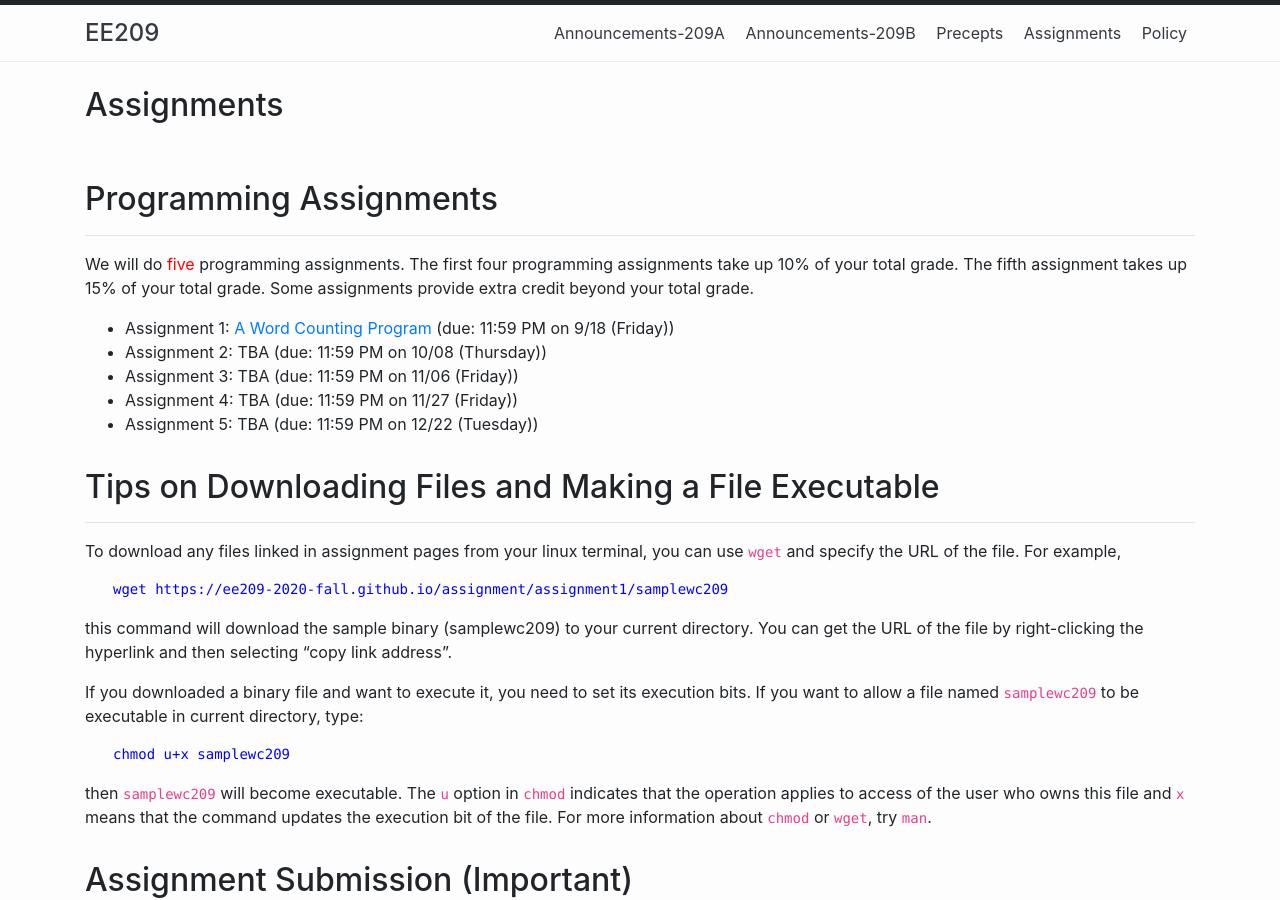
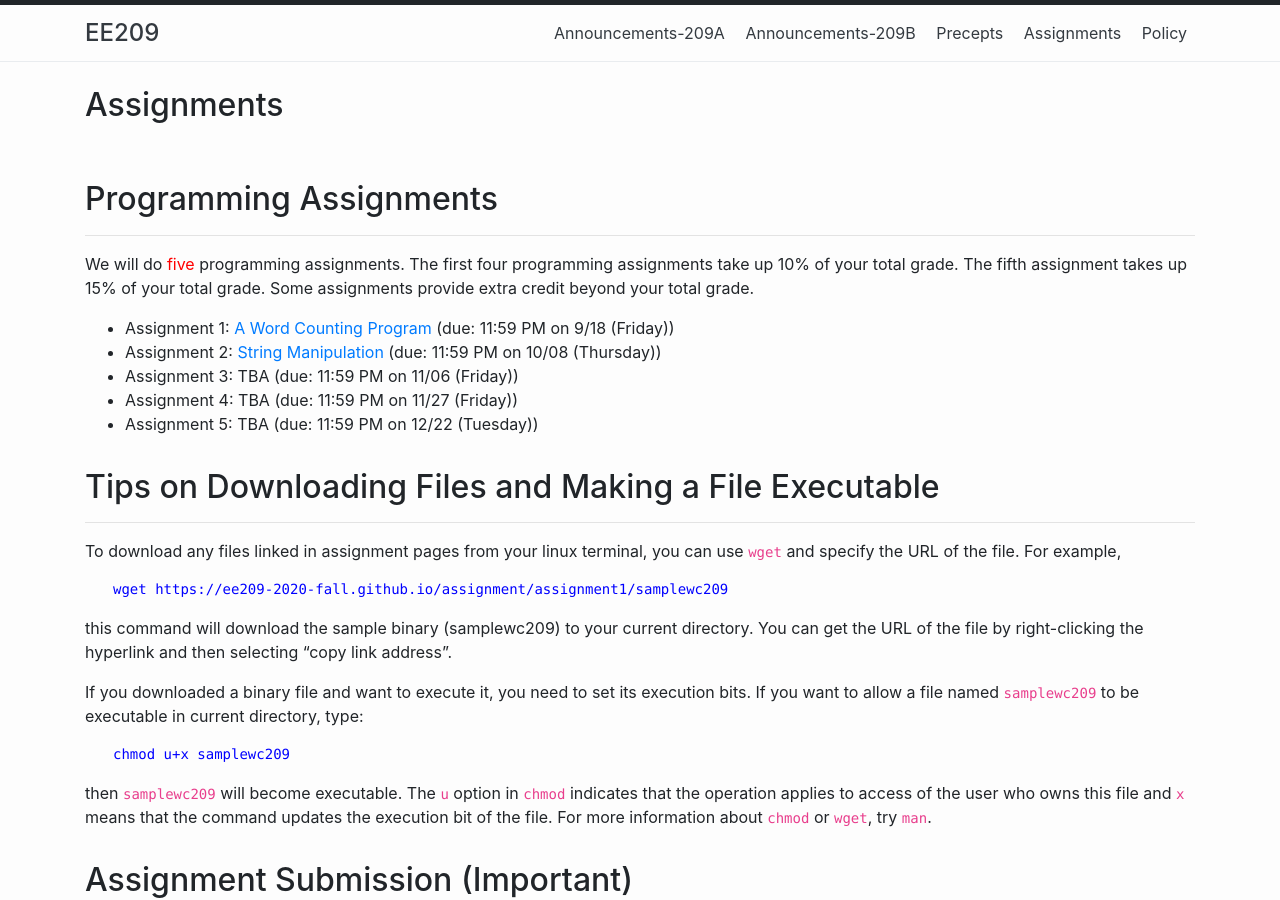
Before and after one commit to ee209-2020-fall/ee209-2020-fall, a Jekyll site: the page built from assign.md, in a window 1280 px wide and 900 px high. Built offline with Jekyll 4.4.1, drawn with Linux system fonts in a browser that asks for light colours.

Commit message:
Project2 upload

```diff
--- a/assign.md
+++ b/assign.md
@@ -16,7 +16,7 @@ grade. Some assignments provide extra credit beyond your total grade.
 
 <ul>
 <li> Assignment 1: <a href="../assignment/assignment1/wordcounting.html"> A Word Counting Program</a> (due: 11:59 PM on 9/18 (Friday)) </li>
-<li> Assignment 2: TBA (due: 11:59 PM on 10/08 (Thursday)) </li>
+<li> Assignment 2: <a href="../assignment/assignment1/wordcounting.html"> String Manipulation</a>  (due: 11:59 PM on 10/08 (Thursday)) </li>
 <li> Assignment 3: TBA (due: 11:59 PM on 11/06 (Friday)) </li>
 <li> Assignment 4: TBA (due: 11:59 PM on 11/27 (Friday)) </li>
 <li> Assignment 5: TBA (due: 11:59 PM on 12/22 (Tuesday)) </li>
--- a/assignment/assignment2/stringfile.html
+++ b/assignment/assignment2/stringfile.html
@@ -19,7 +19,7 @@
 <body>
 <div class="ui top fixed hidden menu custom">
     <div class="ui container">
-        <a class="go-prev" href="../"><h3 class><i class="chevron left icon"></i></h3></a>
+        <a class="go-prev" href="../../assignments"><h3 class><i class="chevron left icon"></i></h3></a>
         <a class=""><h3 class="">Assignment 2: String Manipulation</h3></a>
     </div>
 </div>
```
